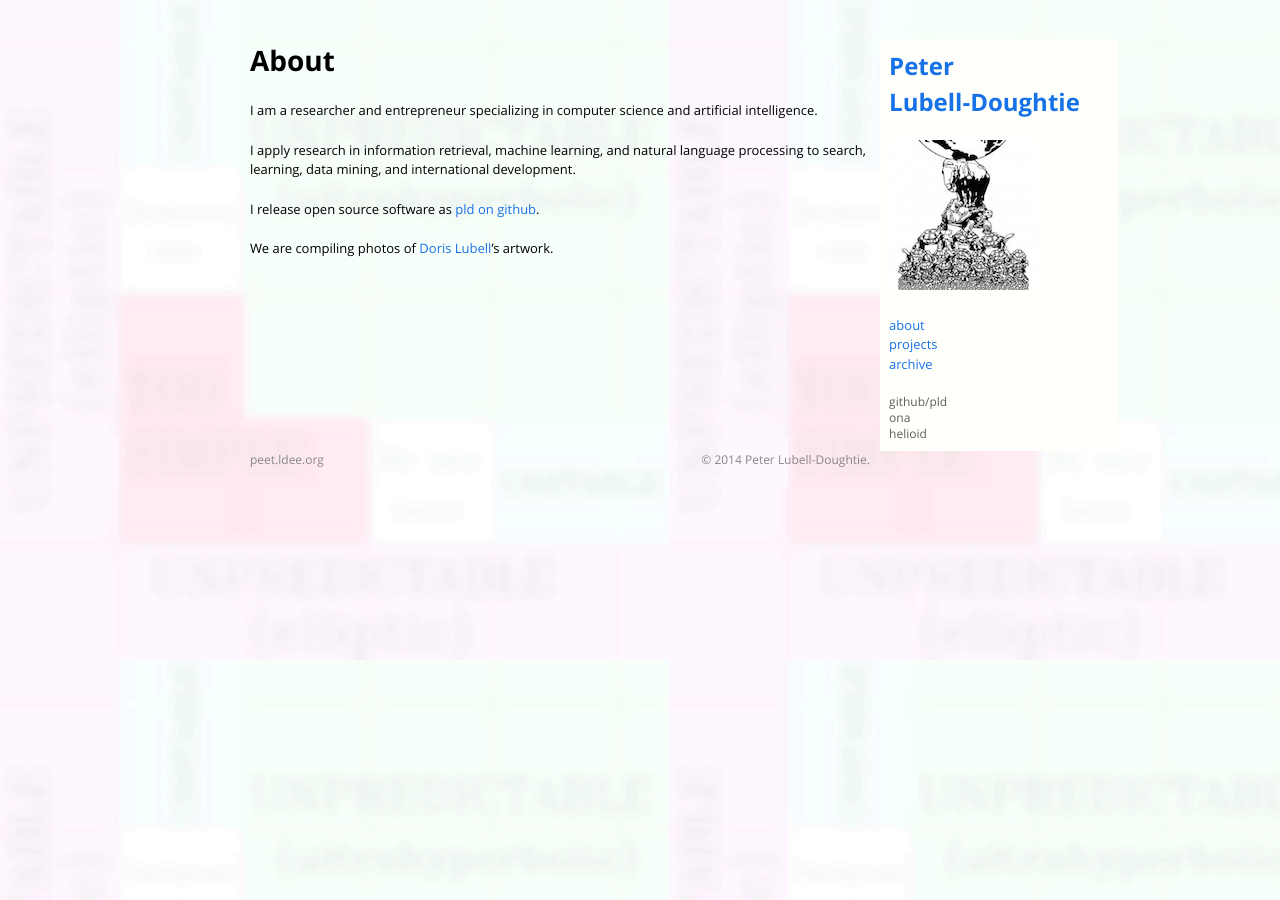
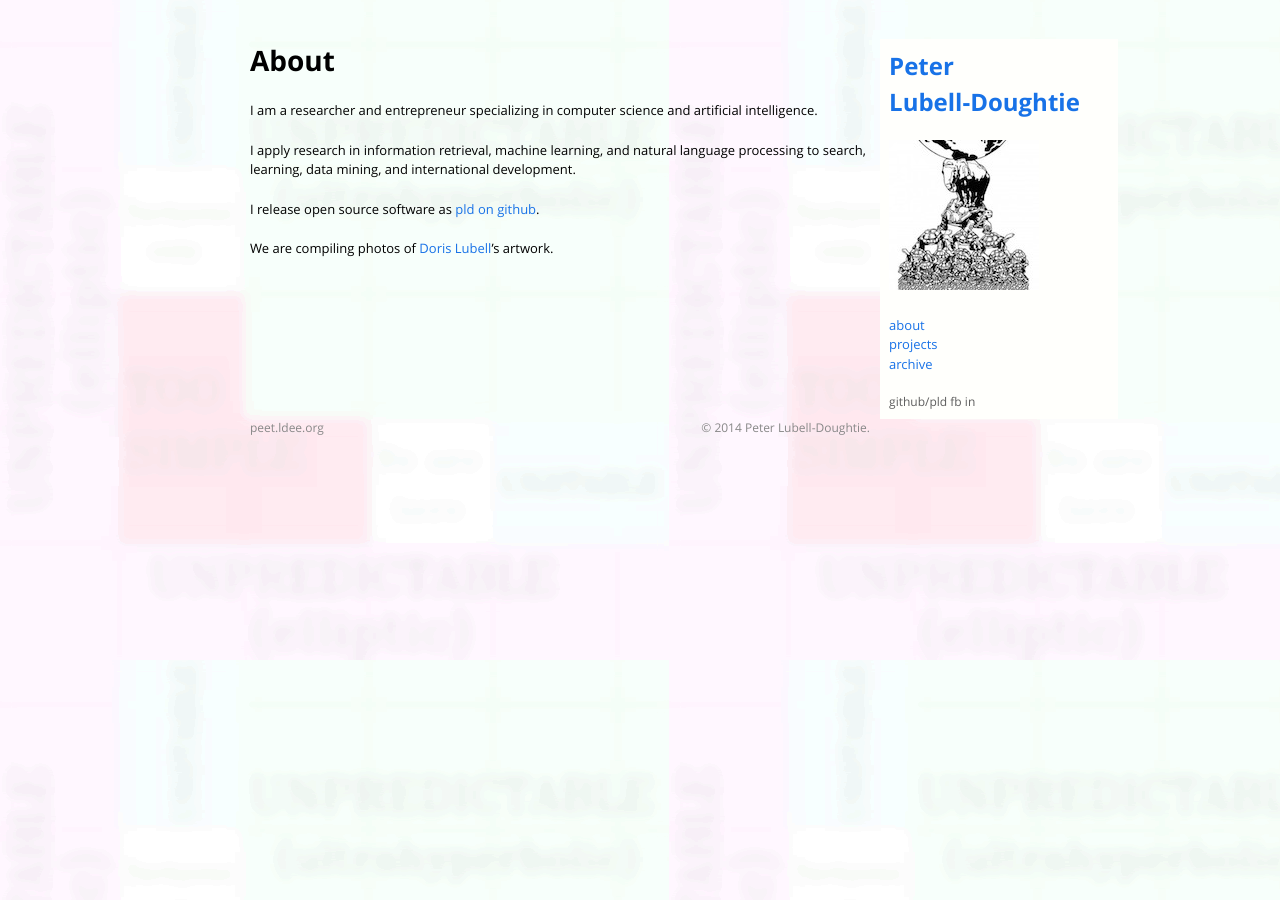
Before and after one commit to pld/pld.github.io, a Jekyll site: the page built from about/index.md, in a window 1280 px wide. Built offline with Jekyll 4.4.1, drawn with Linux system fonts in a browser that asks for light colours; Markdown is read by kramdown in place of the engine named in the settings.

Commit message:
PLD: update links

```diff
--- a/_layouts/default.html
+++ b/_layouts/default.html
@@ -21,9 +21,9 @@
     <a href="/projects">projects</a><br/>
     <a href="/archive">archive</a><br/><br/>
     <div class="subscribe">
-        <a href="https://github.com/pld">github/pld</a><br/>
-        <a href="https://ona.io/">ona</a><br/>
-        <a href="http://helioid.com/">helioid</a>
+        <a href="https://github.com/pld">github/pld</a>
+        <a href="https://facebook.com/peetldee">fb</a>
+        <a href="https://www.linkedin.com/in/peterlubelldoughtie">in</a><br/>
     </div>
   </div>
   <div class="clear"></div>
```
